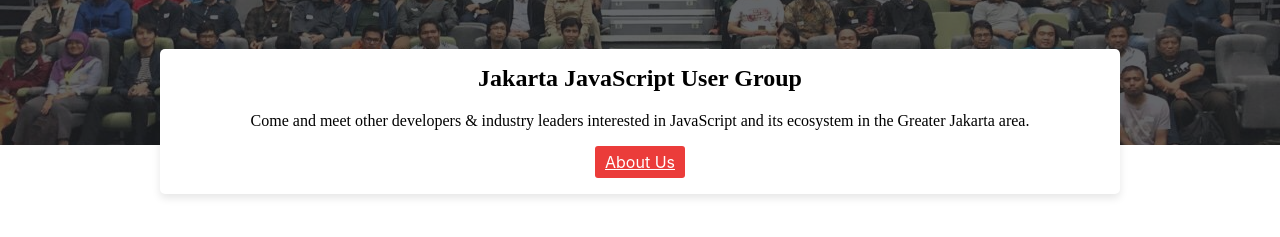
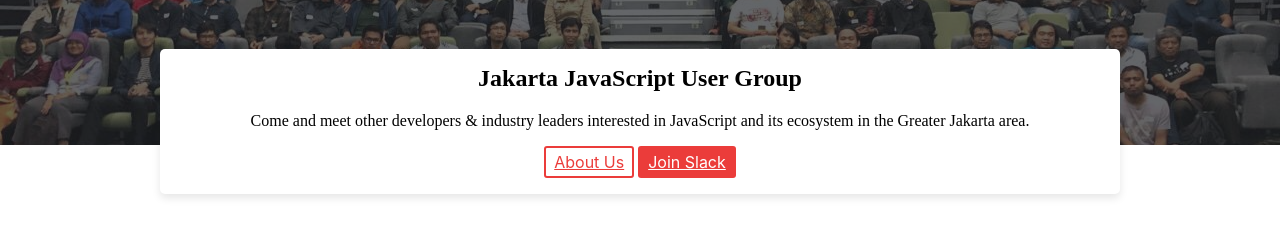
Before and after one commit to resir014/jakartajs-jan-2018-gatsby, a Gatsby site: page / in a window 1280 px wide. Shown: the part 119-356 px from the top of the page. Built offline with nearby package versions, Linux system fonts and the light colour scheme; Gatsby itself is replaced by a stand-in of ours.

Commit message:
added slack link

```diff
--- a/src/components/Button.module.scss
+++ b/src/components/Button.module.scss
@@ -11,7 +11,7 @@
   font-family: $font-family-sans-serif;
   cursor: pointer;
 
-  &:hover {
+  @include on-event {
     text-decoration: none;
   }
 }
--- a/src/pages/index.jsx
+++ b/src/pages/index.jsx
@@ -6,6 +6,7 @@
 import PageContainer from '../components/PageContainer';
 import Card from '../components/Card';
 import LinkButton from '../components/LinkButton';
+import AnchorButton from '../components/AnchorButton';
 
 const IndexPage = () => (
   <main className={classnames(styles.main, styles.homepageMain)}>
@@ -20,7 +21,8 @@
           Come and meet other developers &amp; industry leaders interested in JavaScript and its ecosystem
           in the Greater Jakarta area.
         </p>
-        <LinkButton href="/about/" to="/about/">About Us</LinkButton>
+        <LinkButton kind="inverted" href="/about/" to="/about/">About Us</LinkButton>{' '}
+        <AnchorButton href="https://jakartajs-join.herokuapp.com/" newTab>Join Slack</AnchorButton>
       </Card>
     </PageContainer>
   </main>
```
